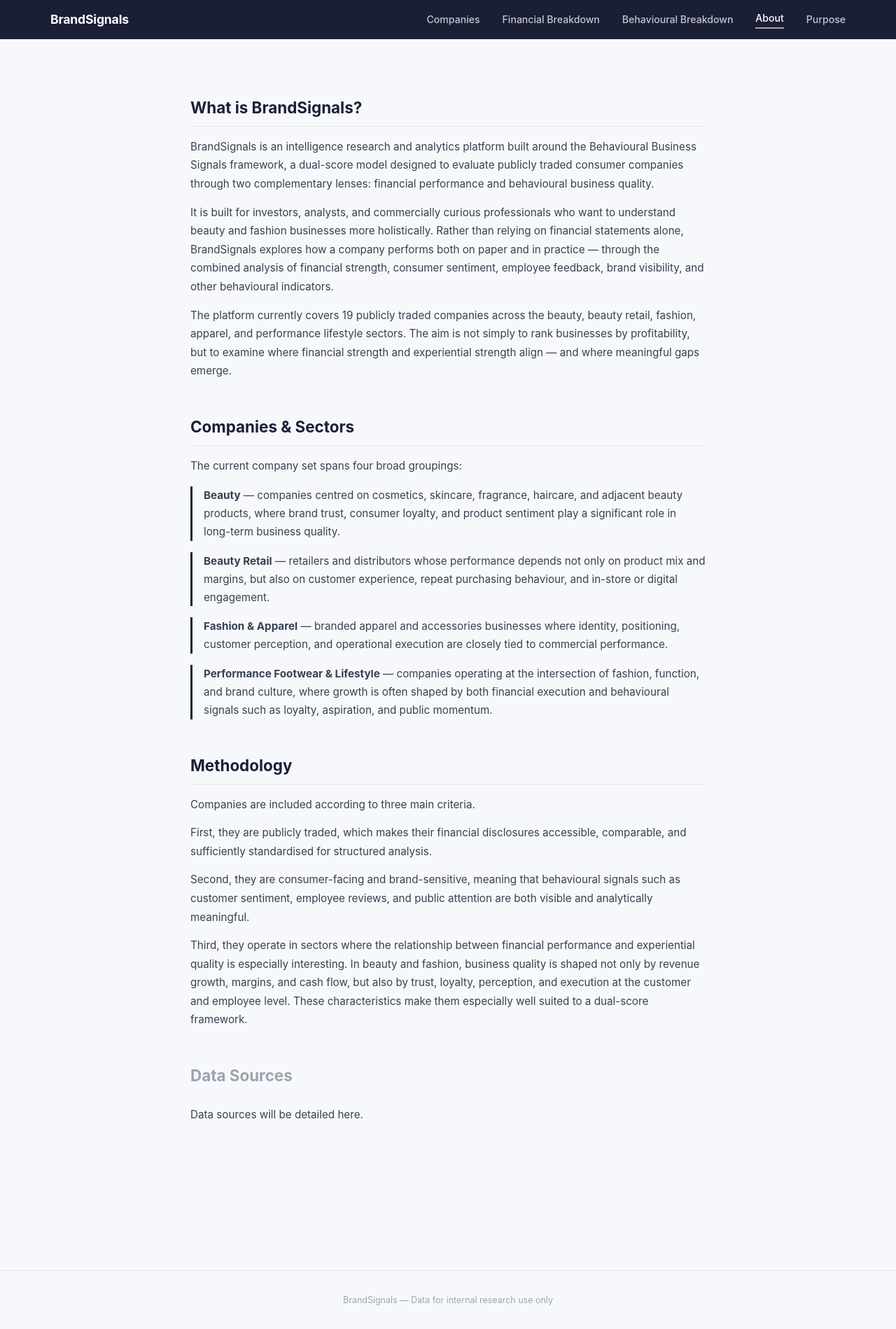
After one commit to sufiyahathena/Behavioural-Business-Signals, a Flask app: page /about in a window 1280 px wide. The commit adds this page. Shown: the whole page at 70% size. Run offline with Flask 3, Linux system fonts and the light colour scheme.

Commit message:
Top bar and about page

```diff
--- a/ui/app.py
+++ b/ui/app.py
@@ -224,6 +224,7 @@ def create_app() -> Flask:
             "index.html",
             rows=rows,
             last_updated=date.today().isoformat(),
+            active_page="companies",
         )
 
     @app.route("/company/<ticker>")
@@ -260,6 +261,7 @@ def create_app() -> Flask:
                 beh_metrics=[],
                 glassdoor=dict(_EMPTY_GLASSDOOR),
                 news_articles=[],
+                active_page="companies",
             ), 404
 
         # ── Financial data ────────────────────────────────────────
@@ -338,7 +340,28 @@ def create_app() -> Flask:
             beh_metrics=beh_metrics,
             glassdoor=glassdoor,
             news_articles=news_articles,
+            active_page="companies",
         )
+
+    @app.route("/financial-breakdown")
+    def financial_breakdown():
+        """Render the financial breakdown placeholder page."""
+        return render_template("financial_breakdown.html", active_page="financial")
+
+    @app.route("/behavioural-breakdown")
+    def behavioural_breakdown():
+        """Render the behavioural breakdown placeholder page."""
+        return render_template("behavioural_breakdown.html", active_page="behavioural")
+
+    @app.route("/about")
+    def about():
+        """Render the about page."""
+        return render_template("about.html", active_page="about")
+
+    @app.route("/purpose")
+    def purpose():
+        """Render the purpose placeholder page."""
+        return render_template("purpose.html", active_page="purpose")
 
     @app.route("/api/scores")
     def api_scores():
--- a/ui/static/style.css
+++ b/ui/static/style.css
@@ -809,3 +809,152 @@ table.scoreboard td a:hover {
     font-size: 0.82rem;
     margin-top: 4px;
 }
+
+/* ── Navbar ──────────────────────────────────────────────── */
+
+.navbar {
+    background: #1a1f36;
+    height: 56px;
+    width: 100%;
+    position: sticky;
+    top: 0;
+    z-index: 100;
+}
+
+.nav-inner {
+    max-width: 1200px;
+    margin: 0 auto;
+    height: 100%;
+    display: flex;
+    align-items: center;
+    justify-content: space-between;
+    padding: 0 32px;
+}
+
+.nav-brand {
+    color: #ffffff;
+    font-weight: 700;
+    font-size: 1.1rem;
+    text-decoration: none;
+    letter-spacing: -0.01em;
+}
+
+.nav-links {
+    display: flex;
+    align-items: center;
+    gap: 32px;
+}
+
+.nav-links a {
+    color: rgba(255,255,255,0.75);
+    text-decoration: none;
+    font-size: 0.88rem;
+    font-weight: 500;
+    transition: color 0.15s ease;
+}
+
+.nav-links a:hover {
+    color: #ffffff;
+}
+
+.nav-links a.nav-active {
+    color: #ffffff;
+    border-bottom: 2px solid rgba(255,255,255,0.6);
+    padding-bottom: 2px;
+}
+
+/* ── Site footer ─────────────────────────────────────────── */
+
+.site-footer {
+    text-align: center;
+    padding: 32px;
+    font-size: 0.78rem;
+    color: #9ca3af;
+    border-top: 1px solid #e5e7eb;
+    margin-top: 48px;
+}
+
+/* ── Placeholder pages ───────────────────────────────────── */
+
+.placeholder-page {
+    max-width: 720px;
+    margin: 80px auto;
+    padding: 0 32px;
+    text-align: center;
+}
+
+.placeholder-page h1 {
+    font-size: 2rem;
+    font-weight: 700;
+    color: #1a1f36;
+    margin-bottom: 20px;
+}
+
+.placeholder-note {
+    color: #6b7280;
+    font-size: 0.95rem;
+    line-height: 1.7;
+}
+
+/* ── About page ──────────────────────────────────────────── */
+
+.about-page {
+    max-width: 800px;
+    margin: 0 auto;
+    padding: 48px 32px 64px 32px;
+}
+
+.about-hero {
+    padding: 48px 0 32px 0;
+    border-bottom: 1px solid #e5e7eb;
+    margin-bottom: 40px;
+}
+
+.about-hero h1 {
+    font-size: 2.2rem;
+    font-weight: 800;
+    color: #1a1f36;
+    margin: 0;
+}
+
+.about-section {
+    margin-bottom: 48px;
+}
+
+.about-section h2 {
+    font-size: 1.4rem;
+    font-weight: 700;
+    color: #1a1f36;
+    margin-bottom: 16px;
+    padding-bottom: 8px;
+    border-bottom: 1px solid #e5e7eb;
+}
+
+.about-section p {
+    font-size: 0.95rem;
+    color: #374151;
+    line-height: 1.75;
+    margin-bottom: 14px;
+}
+
+.about-list {
+    list-style: none;
+    padding: 0;
+    margin: 16px 0 0 0;
+    display: flex;
+    flex-direction: column;
+    gap: 16px;
+}
+
+.about-list li {
+    font-size: 0.95rem;
+    color: #374151;
+    line-height: 1.7;
+    padding-left: 16px;
+    border-left: 3px solid #1a1f36;
+}
+
+.about-section--muted h2 {
+    color: #9ca3af;
+    border-bottom-color: #f3f4f6;
+}
--- /dev/null
+++ b/ui/templates/about.html
@@ -0,0 +1,38 @@
+{% extends "base.html" %}
+{% block title %}About — BrandSignals{% endblock %}
+{% block content %}
+<div class="about-page">
+
+    <div class="about-section">
+        <h2>What is BrandSignals?</h2>
+        <p>BrandSignals is an intelligence research and analytics platform built around the Behavioural Business Signals framework, a dual-score model designed to evaluate publicly traded consumer companies through two complementary lenses: financial performance and behavioural business quality.</p>
+        <p>It is built for investors, analysts, and commercially curious professionals who want to understand beauty and fashion businesses more holistically. Rather than relying on financial statements alone, BrandSignals explores how a company performs both on paper and in practice — through the combined analysis of financial strength, consumer sentiment, employee feedback, brand visibility, and other behavioural indicators.</p>
+        <p>The platform currently covers 19 publicly traded companies across the beauty, beauty retail, fashion, apparel, and performance lifestyle sectors. The aim is not simply to rank businesses by profitability, but to examine where financial strength and experiential strength align — and where meaningful gaps emerge.</p>
+    </div>
+
+    <div class="about-section">
+        <h2>Companies &amp; Sectors</h2>
+        <p>The current company set spans four broad groupings:</p>
+        <ul class="about-list">
+            <li><strong>Beauty</strong> — companies centred on cosmetics, skincare, fragrance, haircare, and adjacent beauty products, where brand trust, consumer loyalty, and product sentiment play a significant role in long-term business quality.</li>
+            <li><strong>Beauty Retail</strong> — retailers and distributors whose performance depends not only on product mix and margins, but also on customer experience, repeat purchasing behaviour, and in-store or digital engagement.</li>
+            <li><strong>Fashion &amp; Apparel</strong> — branded apparel and accessories businesses where identity, positioning, customer perception, and operational execution are closely tied to commercial performance.</li>
+            <li><strong>Performance Footwear &amp; Lifestyle</strong> — companies operating at the intersection of fashion, function, and brand culture, where growth is often shaped by both financial execution and behavioural signals such as loyalty, aspiration, and public momentum.</li>
+        </ul>
+    </div>
+
+    <div class="about-section">
+        <h2>Methodology</h2>
+        <p>Companies are included according to three main criteria.</p>
+        <p>First, they are publicly traded, which makes their financial disclosures accessible, comparable, and sufficiently standardised for structured analysis.</p>
+        <p>Second, they are consumer-facing and brand-sensitive, meaning that behavioural signals such as customer sentiment, employee reviews, and public attention are both visible and analytically meaningful.</p>
+        <p>Third, they operate in sectors where the relationship between financial performance and experiential quality is especially interesting. In beauty and fashion, business quality is shaped not only by revenue growth, margins, and cash flow, but also by trust, loyalty, perception, and execution at the customer and employee level. These characteristics make them especially well suited to a dual-score framework.</p>
+    </div>
+
+    <div class="about-section about-section--muted">
+        <h2>Data Sources</h2>
+        <p class="placeholder-note">Data sources will be detailed here.</p>
+    </div>
+
+</div>
+{% endblock %}
--- /dev/null
+++ b/ui/templates/base.html
@@ -0,0 +1,29 @@
+<!DOCTYPE html>
+<html lang="en">
+<head>
+    <meta charset="UTF-8">
+    <meta name="viewport" content="width=device-width, initial-scale=1.0">
+    <title>{% block title %}BrandSignals{% endblock %}</title>
+    <link rel="stylesheet" href="{{ url_for('static', filename='style.css') }}">
+</head>
+<body>
+    <nav class="navbar">
+        <div class="nav-inner">
+            <a href="/" class="nav-brand">BrandSignals</a>
+            <div class="nav-links">
+                <a href="/" class="{{ 'nav-active' if active_page == 'companies' }}">Companies</a>
+                <a href="/financial-breakdown" class="{{ 'nav-active' if active_page == 'financial' }}">Financial Breakdown</a>
+                <a href="/behavioural-breakdown" class="{{ 'nav-active' if active_page == 'behavioural' }}">Behavioural Breakdown</a>
+                <a href="/about" class="{{ 'nav-active' if active_page == 'about' }}">About</a>
+                <a href="/purpose" class="{{ 'nav-active' if active_page == 'purpose' }}">Purpose</a>
+            </div>
+        </div>
+    </nav>
+    <main>
+        {% block content %}{% endblock %}
+    </main>
+    <footer class="site-footer">
+        <p>BrandSignals — Data for internal research use only</p>
+    </footer>
+</body>
+</html>
```
Also changed, not shown: ui/templates/behavioural_breakdown.html (added, +8 -0 lines), ui/templates/company.html (+4 -26 lines), ui/templates/financial_breakdown.html (added, +8 -0 lines), ui/templates/index.html (+4 -20 lines), ui/templates/purpose.html (added, +8 -0 lines).
